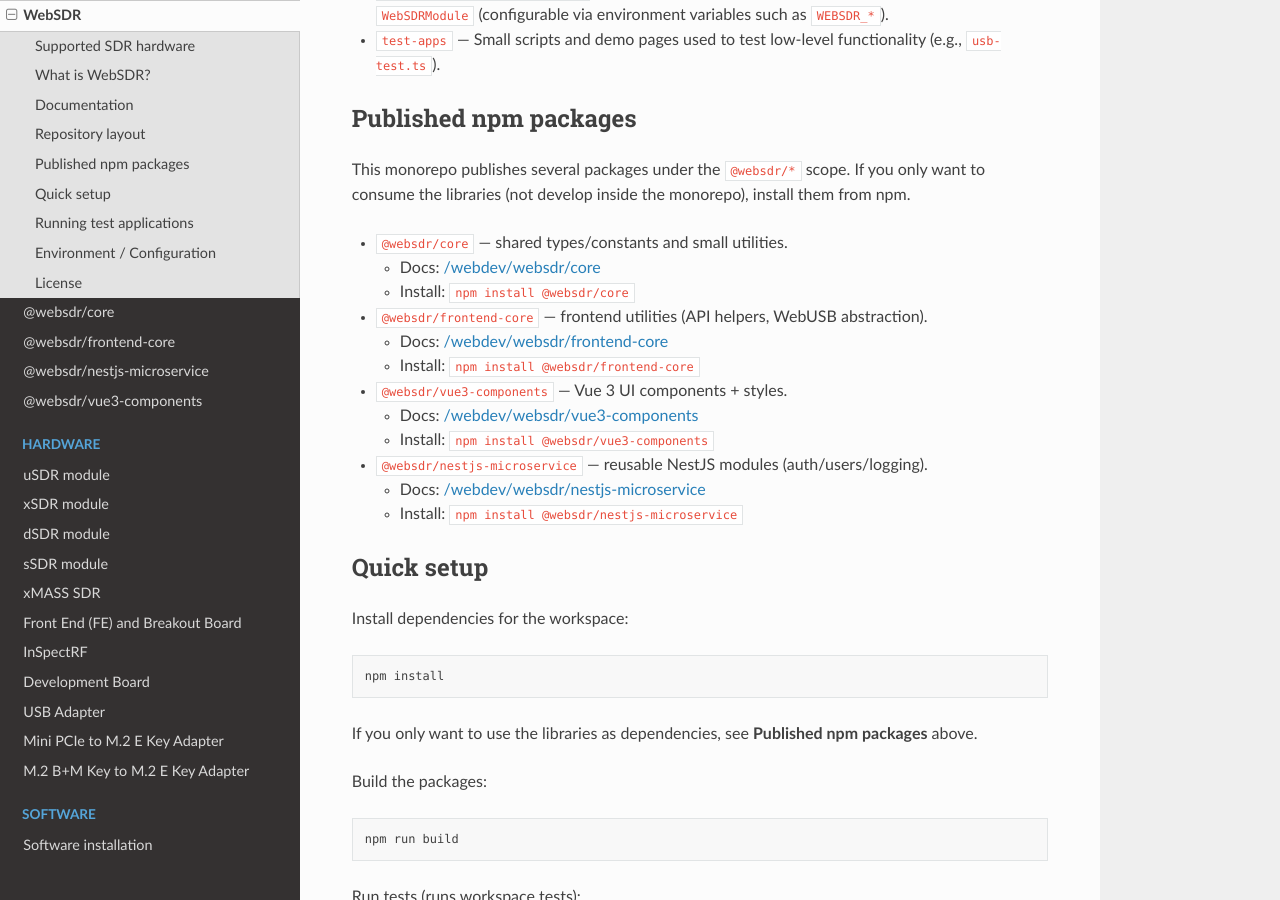
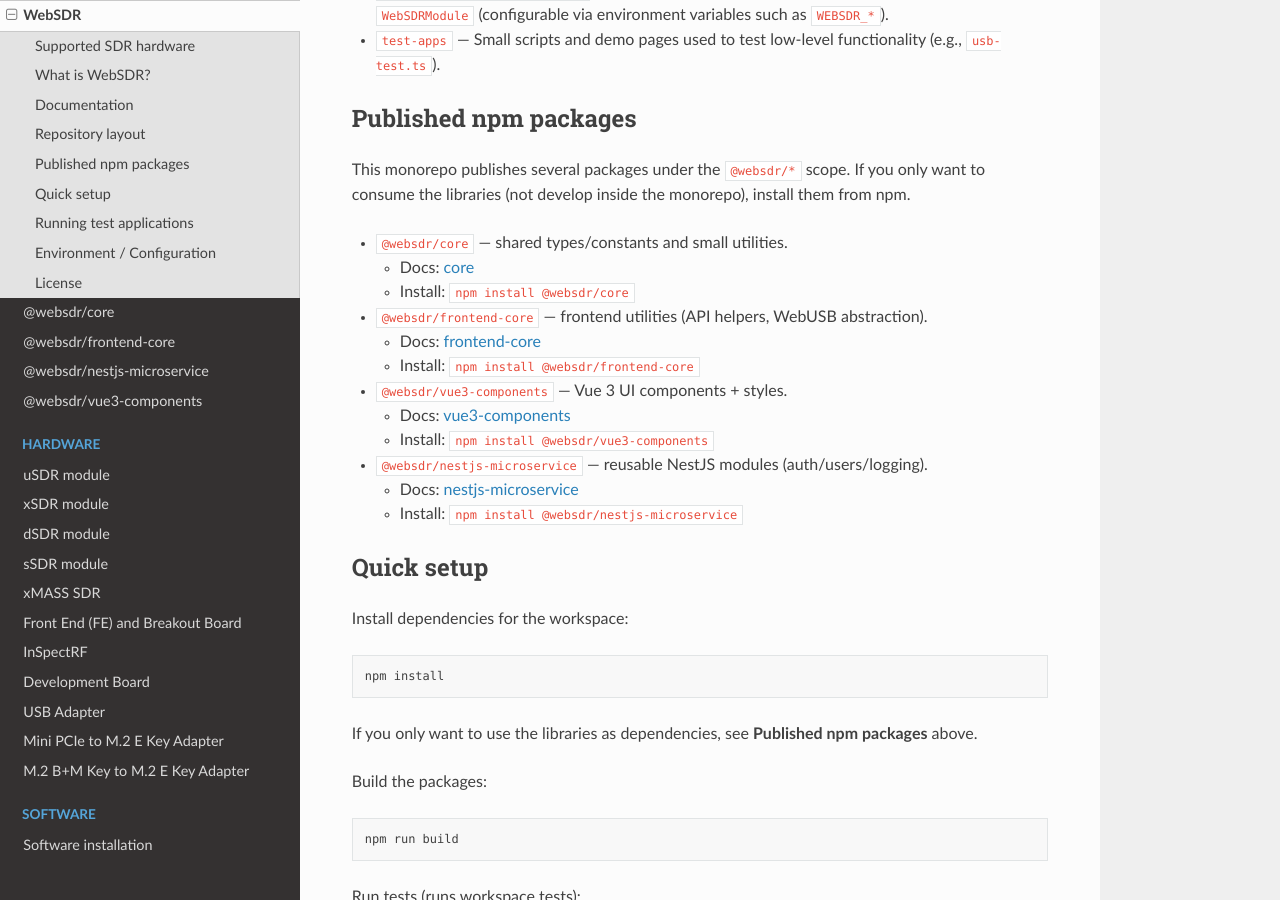
Before and after one commit to wavelet-lab/docs, a Sphinx documentation site: the page built from source/webdev/websdr/websdr.rst, in a window 1280 px wide and 900 px high, scrolled down 1609 px. Built offline with Sphinx 7.4.7 and the Read the Docs theme 3.1.0, drawn with Linux system fonts in a browser that asks for light colours.

Commit message:
docs: fix links

```diff
--- a/source/webdev/websdr/websdr.rst
+++ b/source/webdev/websdr/websdr.rst
@@ -65,22 +65,22 @@
 
 -  ``@websdr/core`` — shared types/constants and small utilities.
 
-   -  Docs: `/webdev/websdr/core </webdev/websdr/core>`__
+   -  Docs: `core <core>`__
    -  Install: ``npm install @websdr/core``
 
 -  ``@websdr/frontend-core`` — frontend utilities (API helpers, WebUSB abstraction).
 
-   -  Docs: `/webdev/websdr/frontend-core </webdev/websdr/frontend-core>`__
+   -  Docs: `frontend-core <frontend-core>`__
    -  Install: ``npm install @websdr/frontend-core``
 
 -  ``@websdr/vue3-components`` — Vue 3 UI components + styles.
 
-   -  Docs: `/webdev/websdr/vue3-components </webdev/websdr/vue3-components>`__
+   -  Docs: `vue3-components <vue3-components>`__
    -  Install: ``npm install @websdr/vue3-components``
 
 -  ``@websdr/nestjs-microservice`` — reusable NestJS modules (auth/users/logging).
 
-   -  Docs: `/webdev/websdr/nestjs-microservice </webdev/websdr/nestjs-microservice>`__
+   -  Docs: `nestjs-microservice <nestjs-microservice>`__
    -  Install: ``npm install @websdr/nestjs-microservice``
 
 Quick setup
```
